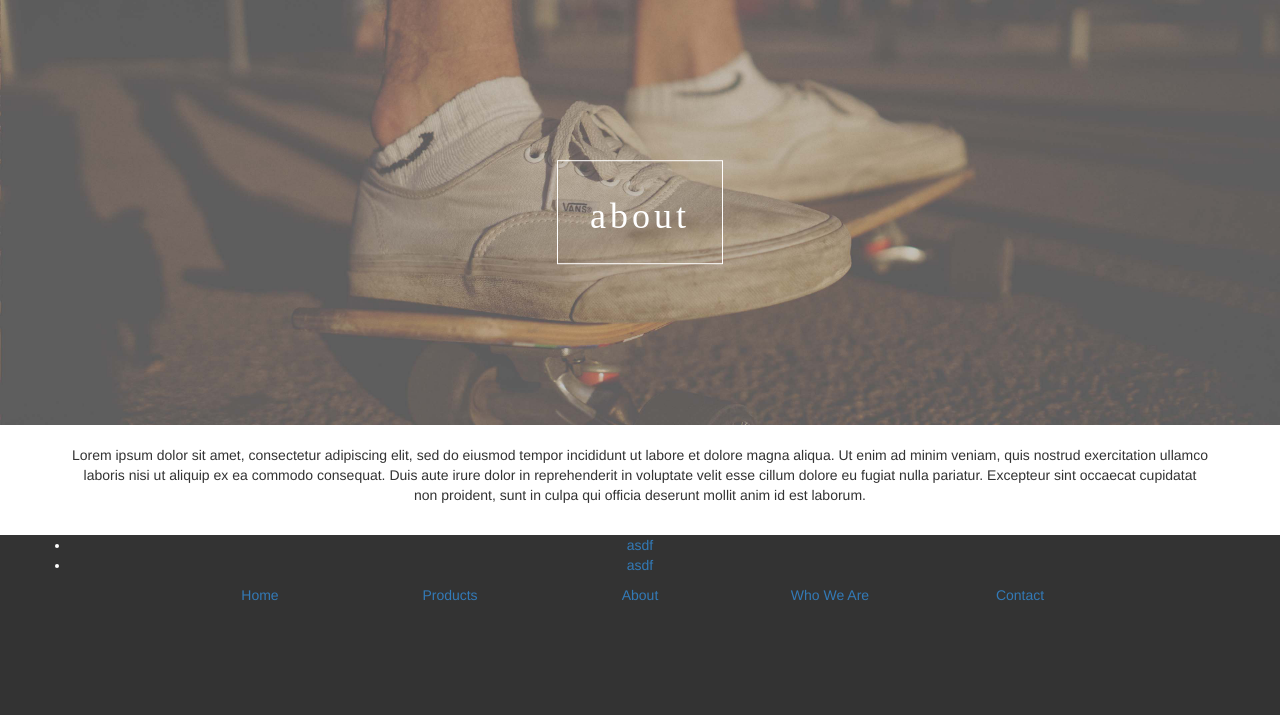
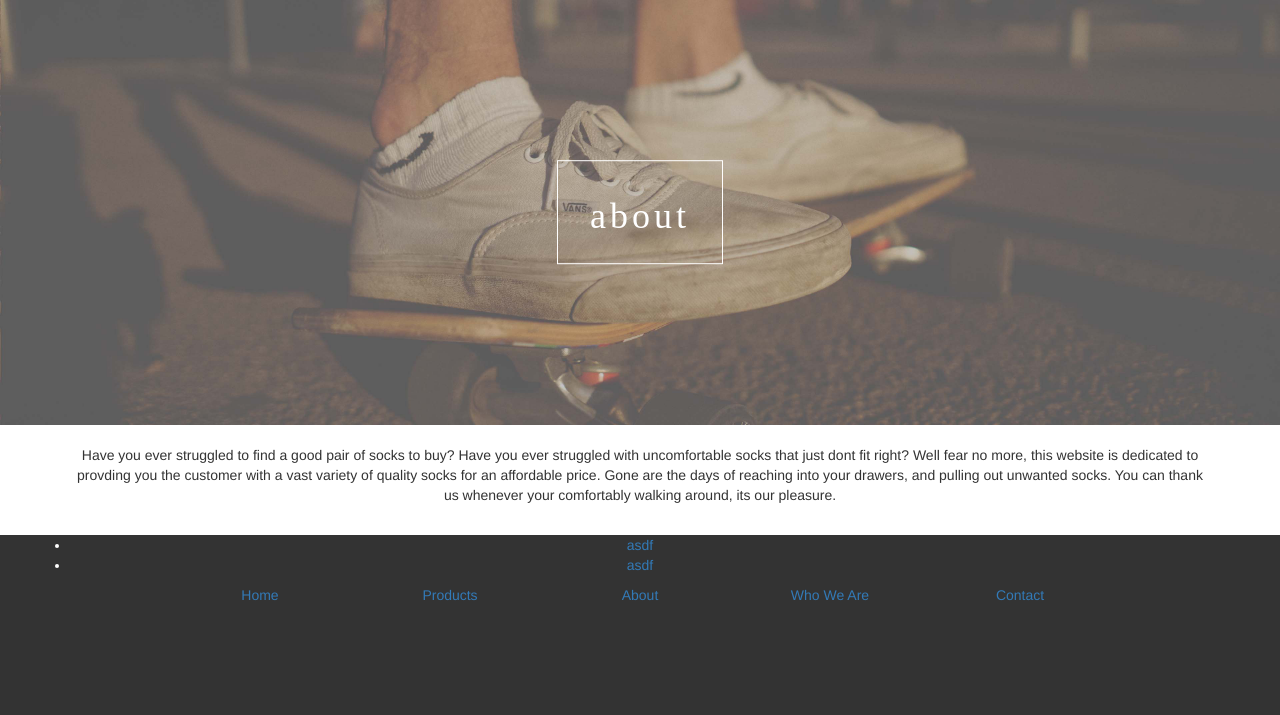
Before and after one commit to daniellabonte/bigfoot, a PHP site: page /about.php in a window 1280 px wide. Shown: the part 198-913 px from the top of the page. Run offline with PHP 8.4, Linux system fonts and the light colour scheme; some libraries are stand-ins or nearby versions.

Commit message:
hey i made a commit

```diff
--- a/about.php
+++ b/about.php
@@ -21,7 +21,9 @@
 
 <!-- CONTENT HERE -->
 <br>
-<center><p>Lorem ipsum dolor sit amet, consectetur adipiscing elit, sed do eiusmod tempor incididunt ut labore et dolore magna aliqua. Ut enim ad minim veniam, quis nostrud exercitation ullamco laboris nisi ut aliquip ex ea commodo consequat. Duis aute irure dolor in reprehenderit in voluptate velit esse cillum dolore eu fugiat nulla pariatur. Excepteur sint occaecat cupidatat non proident, sunt in culpa qui officia deserunt mollit anim id est laborum.</p></center>
+<center><p>Have you ever struggled to find a good pair of socks to buy? Have you ever struggled with uncomfortable socks that just dont fit right?
+Well fear no more, this website is dedicated to provding you the customer with a vast variety of quality socks for an affordable price.
+Gone are the days of reaching into your drawers, and pulling out unwanted socks. You can thank us whenever your comfortably walking around, its our pleasure. </p></center>
 <br>
 
 <?php include 'footer.php'; ?>
```
